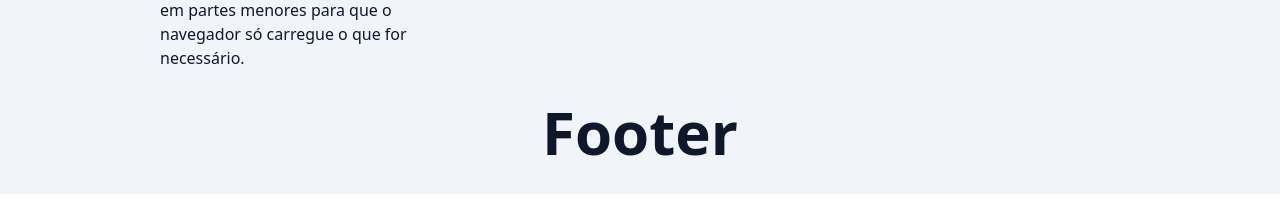
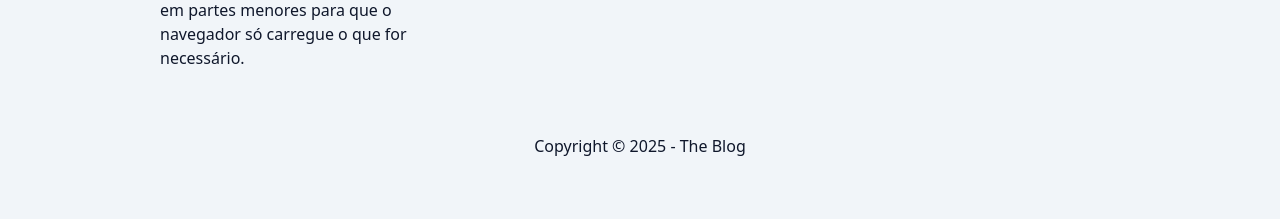
Before and after one commit to Lucalopezz/curso_next_blog, a Next.js app: page / in a window 1280 px wide. Shown: the part 1872-2091 px from the top of the page. Before the commit the page ends 2066 px from the top, so only its background shows below. Built offline with nearby package versions, Linux system fonts and the light colour scheme.

Commit message:
feat: restructure layout and add Footer component

```diff
--- a/src/app/layout.tsx
+++ b/src/app/layout.tsx
@@ -1,8 +1,14 @@
 import type { Metadata } from "next";
 import "./globals.css";
+import { Container } from "@/components/Container";
+import { Header } from "@/components/Header";
+import { Footer } from "@/components/Footer";
 
 export const metadata: Metadata = {
-  title: "Este é o blog com NextJS",
+  title: {
+    default: "Este é o blog com NextJS",
+    template: "%s | The Blog",
+  },
   description: "Este é o meu blog criado com NextJS",
 };
 
@@ -13,7 +19,14 @@
 }>) {
   return (
     <html lang="en">
-      <body>{children}</body>
+      <body>
+        <Container>
+          <Header />
+          {children}
+
+        <Footer/>
+        </Container>
+      </body>
     </html>
   );
 }
--- a/src/app/page.tsx
+++ b/src/app/page.tsx
@@ -1,5 +1,3 @@
-import { Container } from "@/components/Container";
-import { Header } from "@/components/Header";
 import { PostFeatured } from "@/components/PostFeatured";
 import { PostsList } from "@/components/PostsList";
 import { SpinLoader } from "@/components/SpinLoader";
@@ -8,17 +6,9 @@
 export default async function HomePage() {
   // dark:text-slate-200 dark:bg-slate-900 - it takes the sistem theme
   return (
-    <Container>
-      <Header />
-
-      <Suspense fallback={<SpinLoader />}>
-        <PostFeatured />
-        <PostsList />
-      </Suspense>
-
-      <footer>
-        <p className="text-6xl font-bold text-center py-8">Footer</p>
-      </footer>
-    </Container>
+    <Suspense fallback={<SpinLoader />}>
+      <PostFeatured />
+      <PostsList />
+    </Suspense>
   );
 }
--- /dev/null
+++ b/src/components/Footer/index.tsx
@@ -0,0 +1,12 @@
+import Link from "next/link";
+
+export function Footer() {
+  return (
+    <footer className="pb-16 text-center">
+      <p>
+        <span>Copyright &copy; {new Date().getFullYear()} - </span>
+        <Link href="/">The Blog</Link>
+      </p>
+    </footer>
+  );
+}
--- a/src/components/PostsList/index.tsx
+++ b/src/components/PostsList/index.tsx
@@ -6,7 +6,8 @@
   const posts = await findAllPublicPosts();
 
   return (
-    <div className="grid grid-cols-1 gap-8 sm:grid-cols-2 lg:grid-cols-3">
+    <div className="grid grid-cols-1 gap-8
+    sm:grid-cols-2 lg:grid-cols-3 mb-16">
       {posts.slice(1).map((post) => {
         const postLink = `/post/${post.slug}`;
         return (
```
